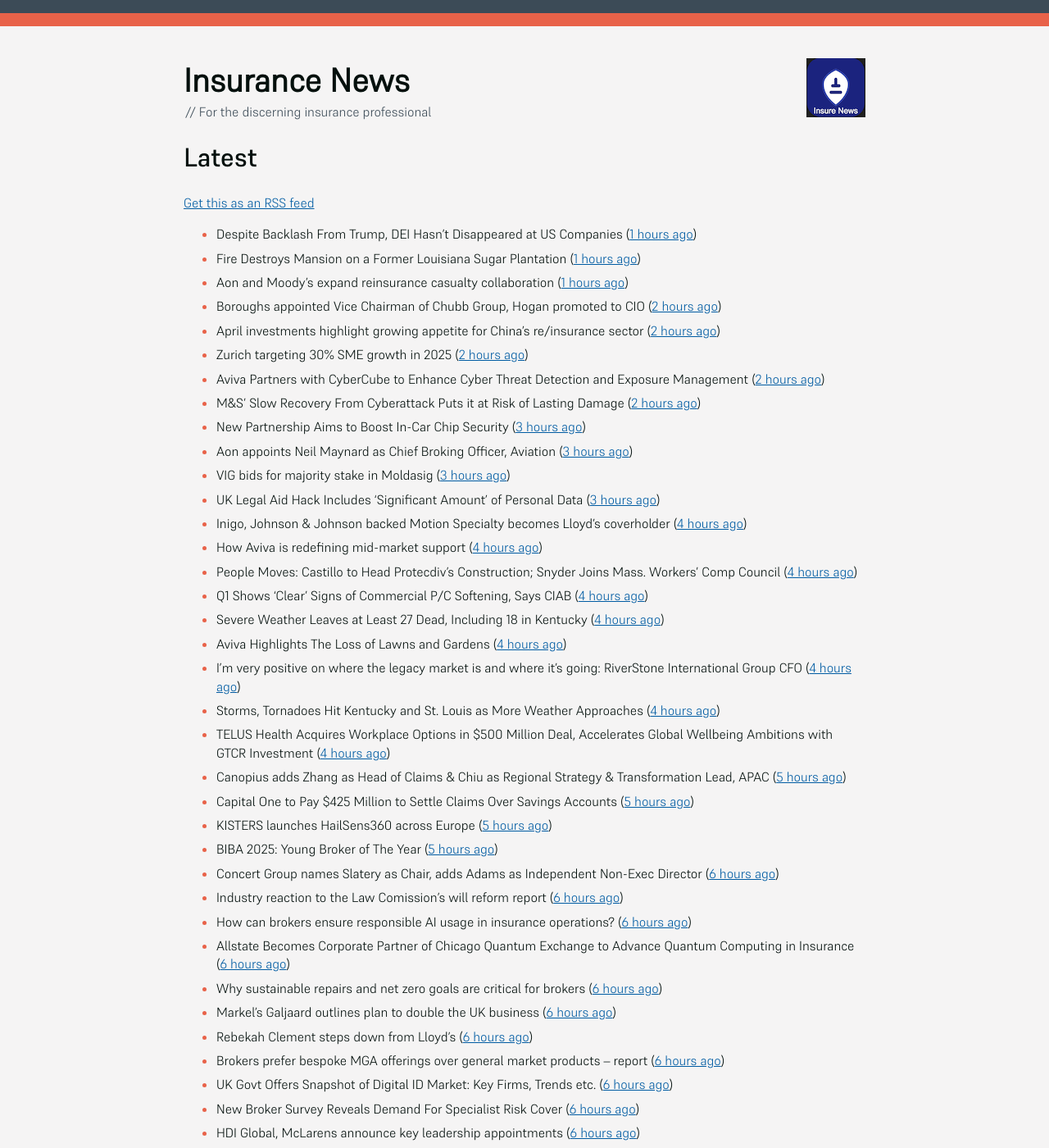
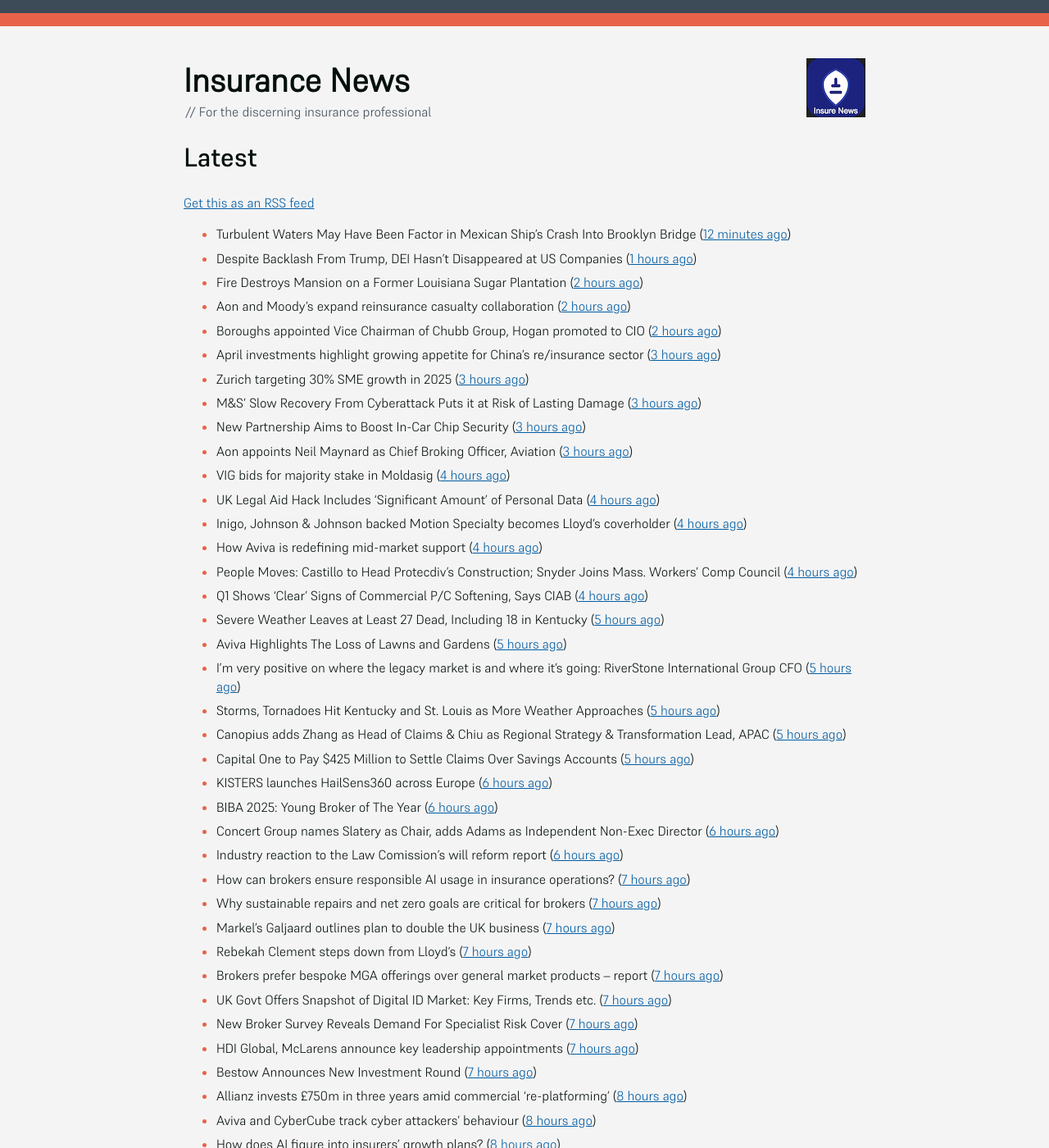
Before and after one commit to mat-0/feeds.thechels.uk, a Jekyll site: the page built from index.md, in a window 1280 px wide and 1400 px high. Shown: the whole window at 82% size. Built offline with Jekyll 4.4.1, drawn with Linux system fonts in a browser that asks for light colours; some of the changed text lies outside the part shown.

Commit message:
New Feed

```diff
--- a/index.md
+++ b/index.md
@@ -8,74 +8,70 @@ description: Latest Updates
 [Get this as an RSS feed](/feed.rss)
 
 <!-- news_marker starts -->
+- Turbulent Waters May Have Been Factor in Mexican Ship’s Crash Into Brooklyn Bridge ([12 minutes ago](https://www.insurancejournal.com/news/east/2025/05/19/824334.htm))
 - Despite Backlash From Trump, DEI Hasn’t Disappeared at US Companies ([1 hours ago](https://www.insurancejournal.com/news/national/2025/05/19/824379.htm))
-- Fire Destroys Mansion on a Former Louisiana Sugar Plantation ([1 hours ago](https://www.insurancejournal.com/news/southcentral/2025/05/19/824378.htm))
-- Aon and Moody’s expand reinsurance casualty collaboration ([1 hours ago](https://www.reinsurancene.ws/aon-and-moodys-expand-reinsurance-casualty-collaboration/))
+- Fire Destroys Mansion on a Former Louisiana Sugar Plantation ([2 hours ago](https://www.insurancejournal.com/news/southcentral/2025/05/19/824378.htm))
+- Aon and Moody’s expand reinsurance casualty collaboration ([2 hours ago](https://www.reinsurancene.ws/aon-and-moodys-expand-reinsurance-casualty-collaboration/))
 - Boroughs appointed Vice Chairman of Chubb Group, Hogan promoted to CIO ([2 hours ago](https://www.reinsurancene.ws/boroughs-appointed-vice-chairman-of-chubb-group-hogan-promoted-to-cio/))
-- April investments highlight growing appetite for China’s re/insurance sector ([2 hours ago](https://www.reinsurancene.ws/april-investments-highlight-growing-appetite-for-chinas-re-insurance-sector/))
-- Zurich targeting 30% SME growth in 2025 ([2 hours ago](https://www.postonline.co.uk/news/7957779/zurich-targeting-30-sme-growth-in-2025))
-- Aviva Partners with CyberCube to Enhance Cyber Threat Detection and Exposure Management ([2 hours ago](https://www.insurtechinsights.com/aviva-partners-with-cybercube-to-enhance-cyber-threat-detection-and-exposure-management/))
-- M&S’ Slow Recovery From Cyberattack Puts it at Risk of Lasting Damage ([2 hours ago](https://www.insurancejournal.com/news/international/2025/05/19/824356.htm))
+- April investments highlight growing appetite for China’s re/insurance sector ([3 hours ago](https://www.reinsurancene.ws/april-investments-highlight-growing-appetite-for-chinas-re-insurance-sector/))
+- Zurich targeting 30% SME growth in 2025 ([3 hours ago](https://www.postonline.co.uk/news/7957779/zurich-targeting-30-sme-growth-in-2025))
+- M&S’ Slow Recovery From Cyberattack Puts it at Risk of Lasting Damage ([3 hours ago](https://www.insurancejournal.com/news/international/2025/05/19/824356.htm))
 - New Partnership Aims to Boost In-Car Chip Security ([3 hours ago](https://insurance-edge.net/2025/05/19/new-partnership-aims-to-boost-in-car-chip-security/))
 - Aon appoints Neil Maynard as Chief Broking Officer, Aviation ([3 hours ago](https://www.reinsurancene.ws/aon-appoints-neil-maynard-as-chief-broking-officer-aviation/))
-- VIG bids for majority stake in Moldasig ([3 hours ago](https://www.reinsurancene.ws/vig-bids-for-majority-stake-in-moldasig/))
-- UK Legal Aid Hack Includes ‘Significant Amount’ of Personal Data ([3 hours ago](https://www.insurancejournal.com/news/international/2025/05/19/824353.htm))
+- VIG bids for majority stake in Moldasig ([4 hours ago](https://www.reinsurancene.ws/vig-bids-for-majority-stake-in-moldasig/))
+- UK Legal Aid Hack Includes ‘Significant Amount’ of Personal Data ([4 hours ago](https://www.insurancejournal.com/news/international/2025/05/19/824353.htm))
 - Inigo, Johnson & Johnson backed Motion Specialty becomes Lloyd’s coverholder ([4 hours ago](https://www.reinsurancene.ws/inigo-johnson-johnson-backed-motion-specialty-becomes-lloyds-coverholder/))
 - How Aviva is redefining mid-market support ([4 hours ago](https://www.insurancebusinessmag.com/uk/news/breaking-news/how-aviva-is-redefining-midmarket-support-535375.aspx))
 - People Moves: Castillo to Head Protecdiv’s Construction; Snyder Joins Mass. Workers’ Comp Council ([4 hours ago](https://www.insurancejournal.com/news/east/2025/05/19/823716.htm))
 - Q1 Shows ‘Clear’ Signs of Commercial P/C Softening, Says CIAB ([4 hours ago](https://www.insurancejournal.com/news/national/2025/05/19/824328.htm))
-- Severe Weather Leaves at Least 27 Dead, Including 18 in Kentucky ([4 hours ago](https://www.insurancejournal.com/news/southeast/2025/05/19/824341.htm))
-- Aviva Highlights The Loss of Lawns and Gardens ([4 hours ago](https://insurance-edge.net/2025/05/19/aviva-highlights-the-loss-of-lawns-and-gardens/))
-- I’m very positive on where the legacy market is and where it’s going: RiverStone International Group CFO ([4 hours ago](https://www.reinsurancene.ws/im-very-positive-on-where-the-legacy-market-is-and-where-its-going-riverstone-international-group-cfo/))
-- Storms, Tornadoes Hit Kentucky and St. Louis as More Weather Approaches ([4 hours ago](https://www.insurancejournal.com/news/southeast/2025/05/19/824329.htm))
-- TELUS Health Acquires Workplace Options in $500 Million Deal, Accelerates Global Wellbeing Ambitions with GTCR Investment ([4 hours ago](https://www.insurtechinsights.com/telus-health-acquires-workplace-options-in-500-million-deal-accelerates-global-wellbeing-ambitions-with-gtcr-investment/))
+- Severe Weather Leaves at Least 27 Dead, Including 18 in Kentucky ([5 hours ago](https://www.insurancejournal.com/news/southeast/2025/05/19/824341.htm))
+- Aviva Highlights The Loss of Lawns and Gardens ([5 hours ago](https://insurance-edge.net/2025/05/19/aviva-highlights-the-loss-of-lawns-and-gardens/))
+- I’m very positive on where the legacy market is and where it’s going: RiverStone International Group CFO ([5 hours ago](https://www.reinsurancene.ws/im-very-positive-on-where-the-legacy-market-is-and-where-its-going-riverstone-international-group-cfo/))
+- Storms, Tornadoes Hit Kentucky and St. Louis as More Weather Approaches ([5 hours ago](https://www.insurancejournal.com/news/southeast/2025/05/19/824329.htm))
 - Canopius adds Zhang as Head of Claims & Chiu as Regional Strategy & Transformation Lead, APAC ([5 hours ago](https://www.reinsurancene.ws/canopius-adds-zhang-as-head-of-claims-chiu-as-regional-strategy-transformation-lead-apac/))
 - Capital One to Pay $425 Million to Settle Claims Over Savings Accounts ([5 hours ago](https://www.insurancejournal.com/news/east/2025/05/19/824323.htm))
-- KISTERS launches HailSens360 across Europe ([5 hours ago](https://www.reinsurancene.ws/kisters-launches-hailsens360-across-europe/))
-- BIBA 2025: Young Broker of The Year ([5 hours ago](https://insurance-edge.net/2025/05/19/biba-2025-young-broker-of-the-year/))
+- KISTERS launches HailSens360 across Europe ([6 hours ago](https://www.reinsurancene.ws/kisters-launches-hailsens360-across-europe/))
+- BIBA 2025: Young Broker of The Year ([6 hours ago](https://insurance-edge.net/2025/05/19/biba-2025-young-broker-of-the-year/))
 - Concert Group names Slatery as Chair, adds Adams as Independent Non-Exec Director ([6 hours ago](https://www.reinsurancene.ws/concert-group-names-slatery-as-chair-adds-adams-as-independent-non-exec-director/))
 - Industry reaction to the Law Comission’s will reform report ([6 hours ago](https://ifamagazine.com/industry-reaction-to-the-law-comissions-will-reform-report/))
-- How can brokers ensure responsible AI usage in insurance operations? ([6 hours ago](https://www.insurancebusinessmag.com/uk/news/technology/how-can-brokers-ensure-responsible-ai-usage-in-insurance-operations-536137.aspx))
-- Allstate Becomes Corporate Partner of Chicago Quantum Exchange to Advance Quantum Computing in Insurance ([6 hours ago](https://www.insurtechinsights.com/allstate-becomes-corporate-partner-of-chicago-quantum-exchange-to-advance-quantum-computing-in-insurance/))
-- Why sustainable repairs and net zero goals are critical for brokers ([6 hours ago](https://www.insurancebusinessmag.com/uk/news/environmental/why-sustainable-repairs-and-net-zero-goals-are-critical-for-brokers-536136.aspx))
-- Markel’s Galjaard outlines plan to double the UK business ([6 hours ago](https://www.postonline.co.uk/news/7957775/markels-galjaard-outlines-plan-to-double-the-uk-business))
-- Rebekah Clement steps down from Lloyd's ([6 hours ago](https://www.insurancebusinessmag.com/uk/news/breaking-news/rebekah-clement-steps-down-from-lloyds-536135.aspx))
-- Brokers prefer bespoke MGA offerings over general market products – report ([6 hours ago](https://www.insurancebusinessmag.com/uk/news/breaking-news/brokers-prefer-bespoke-mga-offerings-over-general-market-products--report-536134.aspx))
-- UK Govt Offers Snapshot of Digital ID Market: Key Firms, Trends etc. ([6 hours ago](https://insurance-edge.net/2025/05/19/uk-govt-offers-snapshot-of-digital-id-market-key-firms-trends-etc/))
-- New Broker Survey Reveals Demand For Specialist Risk Cover ([6 hours ago](https://insurance-edge.net/2025/05/19/new-broker-survey-reveals-demand-for-specialist-risk-cover/))
-- HDI Global, McLarens announce key leadership appointments ([6 hours ago](https://www.insurancebusinessmag.com/uk/news/breaking-news/hdi-global-mclarens-announce-key-leadership-appointments-536132.aspx))
+- How can brokers ensure responsible AI usage in insurance operations? ([7 hours ago](https://www.insurancebusinessmag.com/uk/news/technology/how-can-brokers-ensure-responsible-ai-usage-in-insurance-operations-536137.aspx))
+- Why sustainable repairs and net zero goals are critical for brokers ([7 hours ago](https://www.insurancebusinessmag.com/uk/news/environmental/why-sustainable-repairs-and-net-zero-goals-are-critical-for-brokers-536136.aspx))
+- Markel’s Galjaard outlines plan to double the UK business ([7 hours ago](https://www.postonline.co.uk/news/7957775/markels-galjaard-outlines-plan-to-double-the-uk-business))
+- Rebekah Clement steps down from Lloyd's ([7 hours ago](https://www.insurancebusinessmag.com/uk/news/breaking-news/rebekah-clement-steps-down-from-lloyds-536135.aspx))
+- Brokers prefer bespoke MGA offerings over general market products – report ([7 hours ago](https://www.insurancebusinessmag.com/uk/news/breaking-news/brokers-prefer-bespoke-mga-offerings-over-general-market-products--report-536134.aspx))
+- UK Govt Offers Snapshot of Digital ID Market: Key Firms, Trends etc. ([7 hours ago](https://insurance-edge.net/2025/05/19/uk-govt-offers-snapshot-of-digital-id-market-key-firms-trends-etc/))
+- New Broker Survey Reveals Demand For Specialist Risk Cover ([7 hours ago](https://insurance-edge.net/2025/05/19/new-broker-survey-reveals-demand-for-specialist-risk-cover/))
+- HDI Global, McLarens announce key leadership appointments ([7 hours ago](https://www.insurancebusinessmag.com/uk/news/breaking-news/hdi-global-mclarens-announce-key-leadership-appointments-536132.aspx))
 - Bestow Announces New Investment Round ([7 hours ago](https://insurance-edge.net/2025/05/19/bestow-announces-new-investment-round/))
-- Allianz invests £750m in three years amid commercial ‘re-platforming’ ([7 hours ago](https://www.postonline.co.uk/news/7957771/allianz-invests-ps750m-in-three-years-amid-commercial-replatforming))
-- Aviva and CyberCube track cyber attackers’ behaviour ([7 hours ago](https://www.postonline.co.uk/news/7957778/aviva-and-cybercube-track-cyber-attackers-behaviour))
+- Allianz invests £750m in three years amid commercial ‘re-platforming’ ([8 hours ago](https://www.postonline.co.uk/news/7957771/allianz-invests-ps750m-in-three-years-amid-commercial-replatforming))
+- Aviva and CyberCube track cyber attackers’ behaviour ([8 hours ago](https://www.postonline.co.uk/news/7957778/aviva-and-cybercube-track-cyber-attackers-behaviour))
 - How does AI figure into insurers' growth plans? ([8 hours ago](https://www.dig-in.com/list/how-does-ai-figure-into-insurers-growth-plans))
 - EnergyAustralia Apologizes to Customers After Greenwashing Case ([8 hours ago](https://www.insurancejournal.com/news/international/2025/05/19/824194.htm))
-- Sedgwick’s Blunt says lack of future insurance CEOs is ‘our fault’ ([8 hours ago](https://www.postonline.co.uk/news/7957772/sedgwicks-blunt-says-lack-of-future-insurance-ceos-is-our-fault))
+- Sedgwick’s Blunt says lack of future insurance CEOs is ‘our fault’ ([9 hours ago](https://www.postonline.co.uk/news/7957772/sedgwicks-blunt-says-lack-of-future-insurance-ceos-is-our-fault))
 - UK’s Anglian Water Fined £1.4 Million Over Drinking Water Failures ([9 hours ago](https://www.insurancejournal.com/news/international/2025/05/19/824185.htm))
-- Insurance figures richer than The King revealed ([9 hours ago](https://www.postonline.co.uk/news/7957777/insurance-figures-richer-than-the-king-revealed))
-- Crypto High-Rollers Go Big on Bodyguards to Deter Kidnappers ([9 hours ago](https://www.insurancejournal.com/news/international/2025/05/19/824178.htm))
+- Insurance figures richer than The King revealed ([10 hours ago](https://www.postonline.co.uk/news/7957777/insurance-figures-richer-than-the-king-revealed))
+- Crypto High-Rollers Go Big on Bodyguards to Deter Kidnappers ([10 hours ago](https://www.insurancejournal.com/news/international/2025/05/19/824178.htm))
 - Estonia Says Russia Detained Tanker in Baltic Sea ([10 hours ago](https://www.insurancejournal.com/news/international/2025/05/19/824175.htm))
 - TBIG's Deva Risk acquires David Vaughan & Co ([11 hours ago](https://www.insurancebusinessmag.com/uk/news/breaking-news/tbigs-deva-risk-acquires-david-vaughan-and-co-536120.aspx))
 - Rising gold prices – experts urge homeowners to check insurance ([11 hours ago](https://www.insurancebusinessmag.com/uk/news/property-insurance/rising-gold-prices--experts-urge-homeowners-to-check-insurance-536119.aspx))
 - Motor insurance premiums rise again amid personal injury guidelines ([11 hours ago](https://www.insurancebusinessmag.com/uk/news/auto-motor/motor-insurance-premiums-rise-again-amid-personal-injury-guidelines-536118.aspx))
 - West of England P&I Club sees combined ratio sink ([11 hours ago](https://www.insurancebusinessmag.com/uk/news/marine/west-of-england-pandi-club-sees-combined-ratio-sink-536117.aspx))
 - Captives to Remain Viable as Market Softens: RIMS Panel ([11 hours ago](https://www.insurancejournal.com/news/national/2025/05/19/823940.htm))
-- Texas Stock Exchange CEO Sees State Muscling In on NYC, Delaware ([11 hours ago](https://www.insurancejournal.com/news/southcentral/2025/05/19/824129.htm))
-- Sedgwick: Number of Recalled Products in US Rose 25% in First Quarter ([12 hours ago](https://www.insurancejournal.com/news/national/2025/05/19/824155.htm))
-- Complaints About Florida Insurers Have More Than Doubled in 5 Years, or Have They? ([12 hours ago](https://www.insurancejournal.com/news/southeast/2025/05/19/824138.htm))
-- Maine Lawmakers Thwart Move to Allow Mennonites to Self-Insure ([12 hours ago](https://www.insurancejournal.com/news/east/2025/05/19/824161.htm))
-- Washington Roofing Company Fined $300K After Worker Falls From Roof ([12 hours ago](https://www.insurancejournal.com/news/west/2025/05/19/823964.htm))
-- Judge Scraps LA Sparks Player’s WNBA Suit; Can Pursue Claim Against Las Vegas Aces ([12 hours ago](https://www.insurancejournal.com/news/west/2025/05/19/824106.htm))
-- Diary of an Insurer: Gallagher’s Ayshea King ([12 hours ago](https://www.postonline.co.uk/broker/7957466/diary-of-an-insurer-gallaghers-ayshea-king))
-- Claims service improves but regional delivery varies ([12 hours ago](https://www.postonline.co.uk/claims/7957673/claims-service-improves-but-regional-delivery-varies))
-- Pairing Parametric and Standard Insurance Will Become More Common: East Carolina University Students ([17 hours ago](https://www.insurancejournal.com/magazines/mag-features/2025/05/19/823760.htm))
-- Distracted Drivers Are Overconfident; 20% Still Texting While Driving ([17 hours ago](https://www.insurancejournal.com/magazines/mag-features/2025/05/19/823759.htm))
-- Trouble Brewing? 6 New Risks for Winery and Brewery Clients ([17 hours ago](https://www.insurancejournal.com/magazines/mag-features/2025/05/19/823758.htm))
-- Business Moves ([17 hours ago](https://www.insurancejournal.com/magazines/mag-business-moves/2025/05/19/823757.htm))
-- Perpetuation Planning – Part Two ([17 hours ago](https://www.insurancejournal.com/magazines/mag-features/2025/05/19/823756.htm))
-- How IoT complements Plymouth Rock's coverage strategy ([21 hours ago](https://www.dig-in.com/news/plymouth-rock-uses-iot-technology-to-manage-risks))
-- Independent agents need data support to use agentic AI ([22 hours ago](https://www.dig-in.com/news/independent-agents-need-data-support-to-use-agentic-ai))
+- Texas Stock Exchange CEO Sees State Muscling In on NYC, Delaware ([12 hours ago](https://www.insurancejournal.com/news/southcentral/2025/05/19/824129.htm))
+- Sedgwick: Number of Recalled Products in US Rose 25% in First Quarter ([13 hours ago](https://www.insurancejournal.com/news/national/2025/05/19/824155.htm))
+- Complaints About Florida Insurers Have More Than Doubled in 5 Years, or Have They? ([13 hours ago](https://www.insurancejournal.com/news/southeast/2025/05/19/824138.htm))
+- Maine Lawmakers Thwart Move to Allow Mennonites to Self-Insure ([13 hours ago](https://www.insurancejournal.com/news/east/2025/05/19/824161.htm))
+- Washington Roofing Company Fined $300K After Worker Falls From Roof ([13 hours ago](https://www.insurancejournal.com/news/west/2025/05/19/823964.htm))
+- Judge Scraps LA Sparks Player’s WNBA Suit; Can Pursue Claim Against Las Vegas Aces ([13 hours ago](https://www.insurancejournal.com/news/west/2025/05/19/824106.htm))
+- Diary of an Insurer: Gallagher’s Ayshea King ([13 hours ago](https://www.postonline.co.uk/broker/7957466/diary-of-an-insurer-gallaghers-ayshea-king))
+- Claims service improves but regional delivery varies ([13 hours ago](https://www.postonline.co.uk/claims/7957673/claims-service-improves-but-regional-delivery-varies))
+- Pairing Parametric and Standard Insurance Will Become More Common: East Carolina University Students ([18 hours ago](https://www.insurancejournal.com/magazines/mag-features/2025/05/19/823760.htm))
+- Distracted Drivers Are Overconfident; 20% Still Texting While Driving ([18 hours ago](https://www.insurancejournal.com/magazines/mag-features/2025/05/19/823759.htm))
+- Trouble Brewing? 6 New Risks for Winery and Brewery Clients ([18 hours ago](https://www.insurancejournal.com/magazines/mag-features/2025/05/19/823758.htm))
+- Business Moves ([18 hours ago](https://www.insurancejournal.com/magazines/mag-business-moves/2025/05/19/823757.htm))
+- How IoT complements Plymouth Rock's coverage strategy ([22 hours ago](https://www.dig-in.com/news/plymouth-rock-uses-iot-technology-to-manage-risks))
+- Independent agents need data support to use agentic AI ([23 hours ago](https://www.dig-in.com/news/independent-agents-need-data-support-to-use-agentic-ai))
 - Basel Committee resists US pressure to downplay climate risk ([3 days ago](https://www.dig-in.com/articles/basel-committee-resists-us-pressure-to-downplay-climate-risk))
-- Cable Insurance Teams Up with TruckerCloud to Enhance Telematics Capabilities ([3 days ago](https://www.insurtechinsights.com/cable-insurance-teams-up-with-truckercloud-to-enhance-telematics-capabilities/))
 - McLarens aims for net zero by 2050 ([3 days ago](https://www.postonline.co.uk/news/7957770/mclarens-aims-for-net-zero-by-2050))
 - AI will have a greater role to play in claims despite initial hesitancy ([3 days ago](https://www.postonline.co.uk/broker/7957769/ai-will-have-a-greater-role-to-play-in-claims-despite-initial-hesitancy))
 - Ardonagh’s rebrand; Google Cloud’s expansion; Insure Your Paws’ product ([3 days ago](https://www.postonline.co.uk/news/7957764/ardonaghs-rebrand-google-clouds-expansion-insure-your-paws-product))
@@ -97,26 +93,20 @@ description: Latest Updates
 - Marsh McLennan moves to Amazon cloud; ZestyAI in Connecticut and West Virginia: Insurtech news ([3 days ago](https://www.dig-in.com/news/marsh-mclennan-to-amazon-cloud-zestyai-and-insurtech-news))
 - WTW report exposes shifting terrorism insurance risks ([3 days ago](https://www.insurancebusinessmag.com/uk/news/breaking-news/wtw-report-exposes-shifting-terrorism-insurance-risks-535909.aspx))
 - Tiernan calls out ‘egregious trading behaviours’ at Lloyd’s ([4 days ago](https://www.postonline.co.uk/lloydslondon/7957765/tiernan-calls-out-egregious-trading-behaviours-at-lloyds))
-- Nationwide Partners with Kadance to Offer Genomics-Based Precision Health to Life Insurance Customers ([4 days ago](https://www.insurtechinsights.com/nationwide-partners-with-kadance-to-offer-genomics-based-precision-health-to-life-insurance-customers/))
 - Africa startups to seek new backers ([4 days ago](https://www.dig-in.com/articles/africa-startups-to-seek-new-backers))
 - Using technology to mitigate common household risks ([4 days ago](https://www.dig-in.com/podcast/using-technology-to-mitigate-common-household-risks))
-- Tinubu Secures $45 Million to Accelerate Global Leadership in Specialty Insurance SaaS ([4 days ago](https://www.insurtechinsights.com/tinubu-secures-45-million-to-accelerate-global-leadership-in-specialty-insurance-saas/))
 - Navigating the unexpected: Expert tips for effective claims management and swift recovery ([4 days ago](https://www.insurancebusinessmag.com/uk/news/property-insurance/navigating-the-unexpected-expert-tips-for-effective-claims-management-and-swift-recovery-535498.aspx))
-- TIMBY Specialty Insurance Solutions Launches Warehouse Legal Liability Coverage to Expand Inland Marine Portfolio ([4 days ago](https://www.insurtechinsights.com/timby-specialty-insurance-solutions-launches-warehouse-legal-liability-coverage-to-expand-inland-marine-portfolio/))
 - Broking stalwart on how the market has evolved ([4 days ago](https://www.insurancebusinessmag.com/uk/news/breaking-news/broking-stalwart-on-how-the-market-has-evolved-535809.aspx))
 - FERMA's Foresight Committee calls for a shift to long-term risk strategies ([4 days ago](https://www.insurancebusinessmag.com/uk/news/non-profits/fermas-foresight-committee-calls-for-a-shift-to-longterm-risk-strategies-535808.aspx))
 - Allianz sees strong start to 2025, reaffirms full-year outlook ([4 days ago](https://www.insurancebusinessmag.com/uk/news/breaking-news/allianz-sees-strong-start-to-2025-reaffirms-fullyear-outlook-535802.aspx))
 - ‘Don’t preach to us’, pleads Pen CEO ([4 days ago](https://www.postonline.co.uk/broker/7957752/dont-preach-to-us-pleads-pen-ceo))
-- bolttech and Sumitomo Corporation Launch Strategic Joint Venture to Expand Embedded Protection Solutions in Asia ([4 days ago](https://www.insurtechinsights.com/bolttech-and-sumitomo-corporation-launch-strategic-joint-venture-to-expand-embedded-protection-solutions-in-asia/))
 - DLG deal ‘on course’ and not a distraction for Aviva ([4 days ago](https://www.postonline.co.uk/news/7957750/dlg-deal-on-course-and-not-a-distraction-for-aviva))
 - Q&A: Andy Hutchinson, Turvi ([4 days ago](https://www.postonline.co.uk/technology/7957394/qa-andy-hutchinson-turvi))
 - Throwback Thursday: CII card woes; Hiscox grows ([4 days ago](https://www.postonline.co.uk/personal/7956604/throwback-thursday-cii-card-woes-hiscox-grows))
 - Why blaming hybrid working for productivity problems is too easy ([4 days ago](https://www.postonline.co.uk/people/7957728/why-blaming-hybrid-working-for-productivity-problems-is-too-easy))
 - Digital is primary tool for customers to purchase insurance: J.D. Power ([4 days ago](https://www.dig-in.com/news/customers-prefer-buying-insurance-digitally-says-j-d-power))
 - How AI detection can change risk assessments ([4 days ago](https://www.dig-in.com/opinion/how-ai-detection-can-change-risk-assessments))
-- Neutrinos Secures Major AI Underwriting Transformation Deal with Fortune 500 Life Insurer ([5 days ago](https://www.insurtechinsights.com/neutrinos-secures-major-ai-underwriting-transformation-deal-with-fortune-500-life-insurer/))
 - AI and MGAs have role to play in new era for insurance broking ([5 days ago](https://www.postonline.co.uk/technology/7957751/ai-and-mgas-have-role-to-play-in-new-era-for-insurance-broking))
-- Encova Insurance Appoints Ramu Lingala as Chief Information Officer ([5 days ago](https://www.insurtechinsights.com/encova-insurance-appoints-ramu-lingala-as-chief-information-officer/))
 - Biba names Caroline Barr as first female chair ([5 days ago](https://www.postonline.co.uk/broker/7957749/biba-names-caroline-barr-as-first-female-chair))
 - Rosemount Financial Solutions (IFA) announces 4C Platform partnership to support private medical insurance advice ([5 days ago](https://ifamagazine.com/rosemount-financial-solutions-ifa-announces-4c-platform-partnership-to-support-private-medical-insurance-advice/))
 - FCA handed 170,000-strong petition to fix insurance failings ([5 days ago](https://www.postonline.co.uk/regulation/7957747/fca-handed-170000-strong-petition-to-fix-insurance-failings))
```
